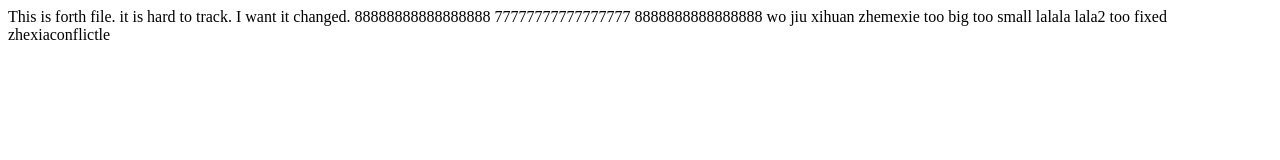
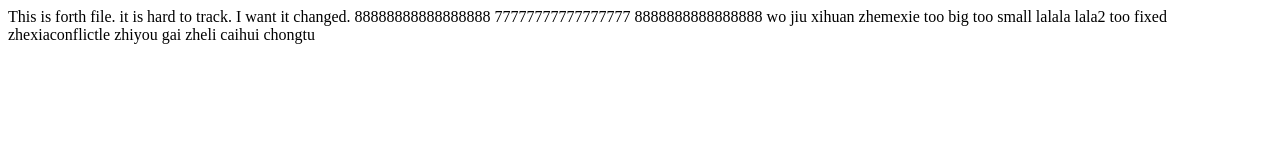
Before and after one commit to Melissaz/git_test, a plain HTML site: page forth.html in a window 1280 px wide. Drawn offline with Linux system fonts and the light colour scheme.

Commit message:
change master

```diff
--- a/forth.html
+++ b/forth.html
@@ -14,4 +14,6 @@ lala2
     too
     fixed
     zhexiaconflictle
+
+    zhiyou gai zheli caihui chongtu
 </html>
```
